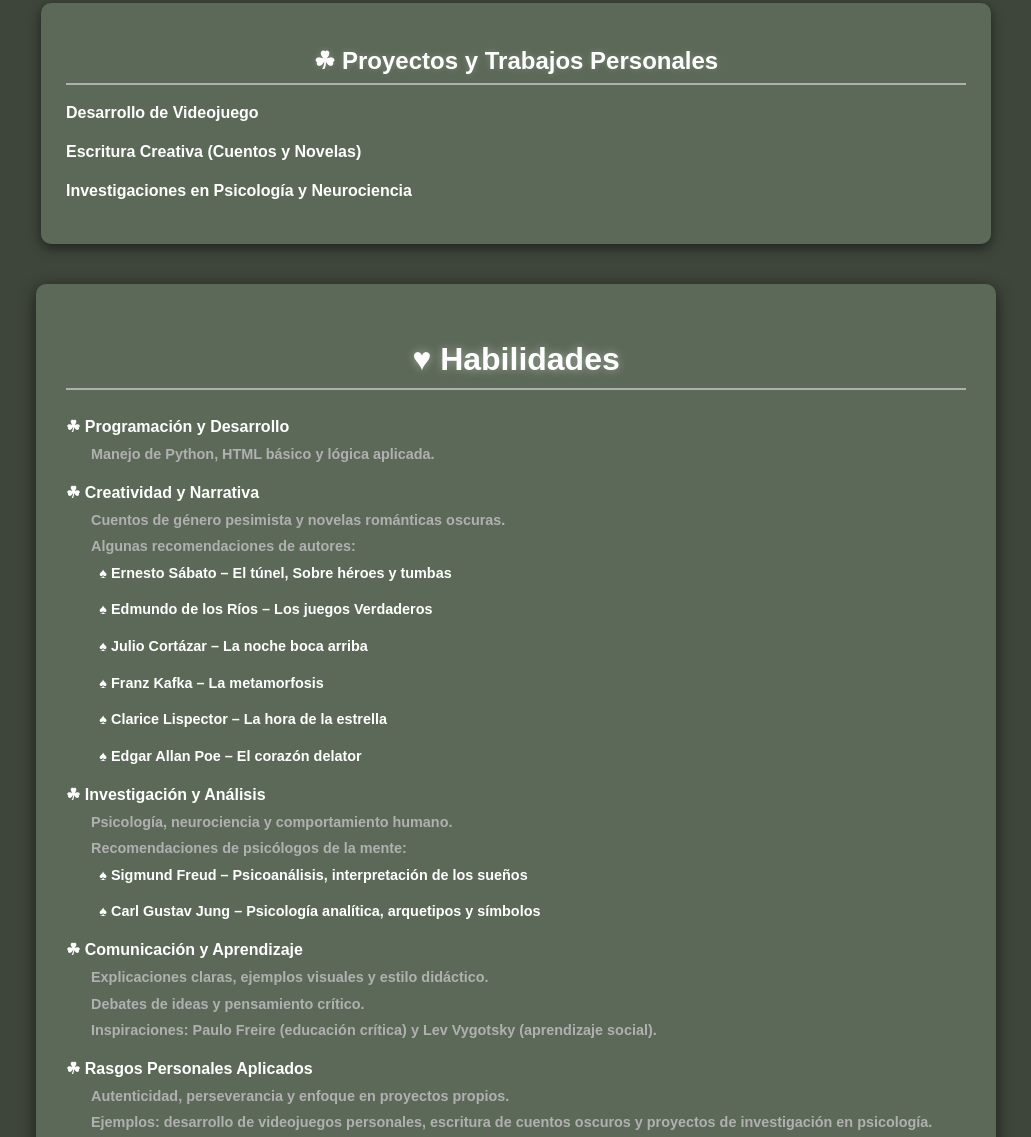
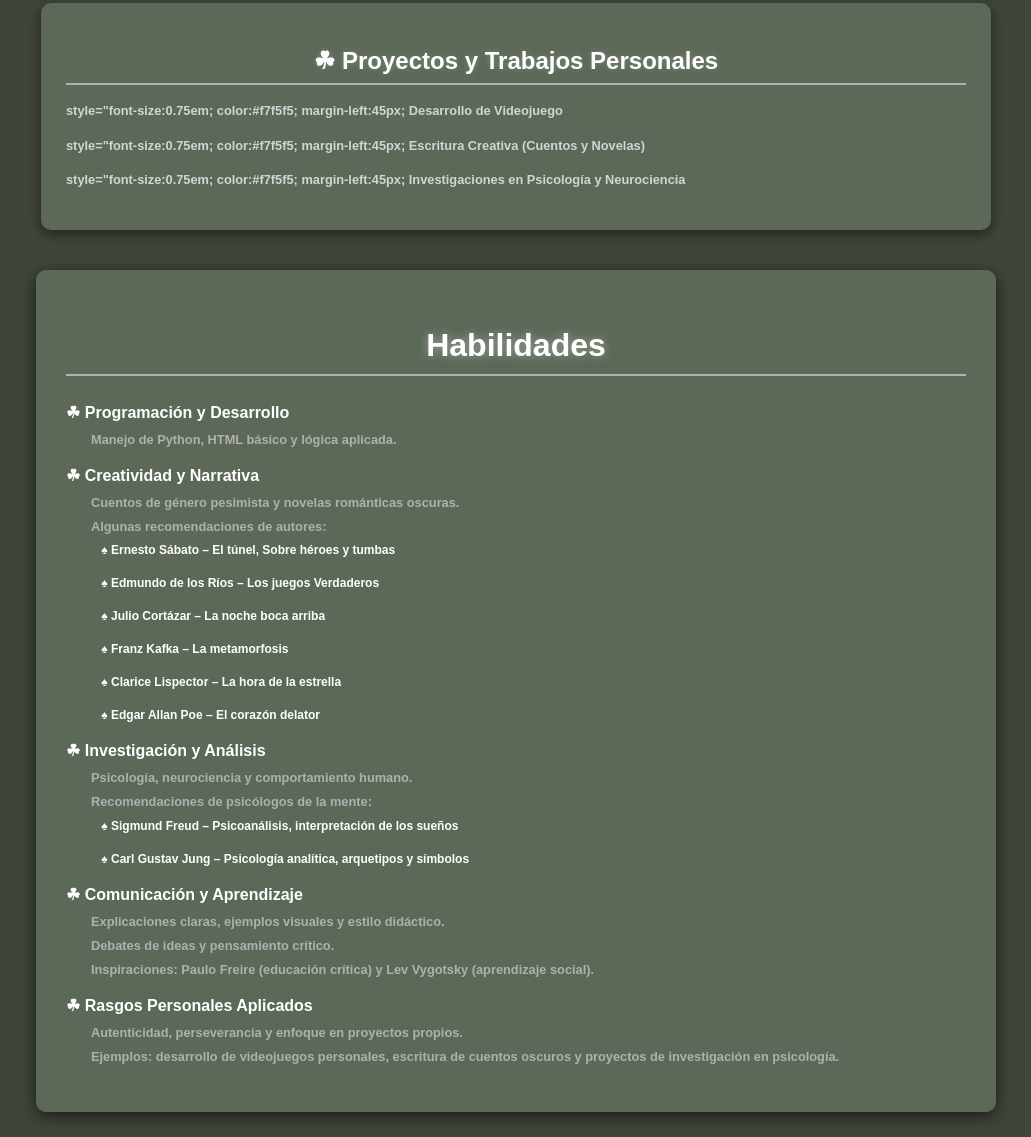
Before and after one commit to romineriosrosas/romineriosrosas.github.io, a plain HTML site: page index.html in a window 1280 px wide. Shown: the part 2192-3329 px from the top of the page, without its empty margins (124-1155 px from the left). Drawn offline with Linux system fonts and the light colour scheme.

Commit message:
Update index.html

```diff
--- a/index.html
+++ b/index.html
@@ -95,30 +95,44 @@
 <section id="proyectos">
         <h2>☘︎ Proyectos y Trabajos Personales</h2>
         <ul>
-            <li> Desarrollo de Videojuego</li>
-            <li> Escritura Creativa (Cuentos y Novelas)</li>
-            <li> Investigaciones en Psicología y Neurociencia</li>
+            <li>
+                <p> style="font-size:0.75em; color:#f7f5f5; margin-left:45px;
+                Desarrollo de Videojuego
+                </p>
+            </li>
+
+                <li>
+                <p> style="font-size:0.75em; color:#f7f5f5; margin-left:45px;
+               Escritura Creativa (Cuentos y Novelas)
+                </p>
+            </li>
+
+                 <li>
+                <p> style="font-size:0.75em; color:#f7f5f5; margin-left:45px;
+                 Investigaciones en Psicología y Neurociencia
+                </p>
+            </li>
         </ul>
     </section>
 
 <section id="habilidades" class="habilidades">
-    <h2> ♥︎ Habilidades</h2>
+    <h2>  Habilidades</h2>
     <ul>
         <li> ☘︎ Programación y Desarrollo
-            <p style="font-size:0.9em; color:#b0b0b0; margin-left:25px;">
+            <p style="font-size:0.8em; color:#b0b0b0; margin-left:25px;">
                 Manejo de Python, HTML básico y lógica aplicada.
             </p>
 
         </li>
 
         <li> ☘︎ Creatividad y Narrativa
-            <p style="font-size:0.9em; color:#b0b0b0; margin-left:25px;">
+            <p style="font-size:0.8em; color:#b0b0b0; margin-left:25px;">
                 Cuentos de género pesimista y novelas románticas oscuras.
             </p>
-            <p style="font-size:0.9em; color:#b0b0b0; margin-left:25px;">
+            <p style="font-size:0.8em; color:#b0b0b0; margin-left:25px;">
                  Algunas recomendaciones de autores:
            </p>
-            <ul style="font-size:0.9em; color:#f7f5f5; margin-left:45px; list-style-type: ' ♠︎ ';">
+            <ul style="font-size:0.75em; color:#f7f5f5; margin-left:45px; list-style-type: ' ♠︎ ';">
                 <li>Ernesto Sábato – El túnel, Sobre héroes y tumbas</li>
                 <li>Edmundo de los Ríos – Los juegos Verdaderos</li>
                 <li>Julio Cortázar – La noche boca arriba </li>
@@ -130,13 +144,13 @@
 
 
        <li> ☘︎ Investigación y Análisis
-           <p style="font-size:0.9em; color:#b0b0b0; margin-left:25px;">
+           <p style="font-size:0.8em; color:#b0b0b0; margin-left:25px;">
                Psicología, neurociencia y comportamiento humano.
            </p>
-           <p style="font-size:0.9em; color:#b0b0b0; margin-left:25px;">
+           <p style="font-size:0.8em; color:#b0b0b0; margin-left:25px;">
                 Recomendaciones de psicólogos de la mente:
            </p>
-           <ul style="font-size:0.9em; color:#b0b0b0; margin-left:45px; list-style-type: '♠︎ ';">
+           <ul style="font-size:0.75em; color:#b0b0b0; margin-left:45px; list-style-type: '♠︎ ';">
                <li>Sigmund Freud – Psicoanálisis, interpretación de los sueños</li>
                <li>Carl Gustav Jung – Psicología analítica, arquetipos y símbolos</li>
            </ul>
@@ -144,22 +158,22 @@
 
 
        <li> ☘︎ Comunicación y Aprendizaje
-           <p style="font-size:0.9em; color:#b0b0b0; margin-left:25px;">
+           <p style="font-size:0.8em; color:#b0b0b0; margin-left:25px;">
                Explicaciones claras, ejemplos visuales y estilo didáctico.
            </p>
-           <p style="font-size:0.9em; color:#b0b0b0; margin-left:25px;">
+           <p style="font-size:0.8em; color:#b0b0b0; margin-left:25px;">
                Debates de ideas y pensamiento crítico.
            </p>
-           <p style="font-size:0.9em; color:#b0b0b0; margin-left:25px;">
+           <p style="font-size:0.8em; color:#b0b0b0; margin-left:25px;">
                 Inspiraciones: Paulo Freire (educación crítica) y Lev Vygotsky (aprendizaje social).
            </p>
        </li>
 
        <li> ☘︎ Rasgos Personales Aplicados
-           <p style="font-size:0.9em; color:#b0b0b0; margin-left:25px;">
+           <p style="font-size:0.8em; color:#b0b0b0; margin-left:25px;">
                Autenticidad, perseverancia y enfoque en proyectos propios.
            </p>
-           <p style="font-size:0.9em; color:#b0b0b0; margin-left:25px;">
+           <p style="font-size:0.8em; color:#b0b0b0; margin-left:25px;">
                 Ejemplos: desarrollo de videojuegos personales, escritura de cuentos oscuros y proyectos de investigación en psicología.
            </p>
        </li>
```
